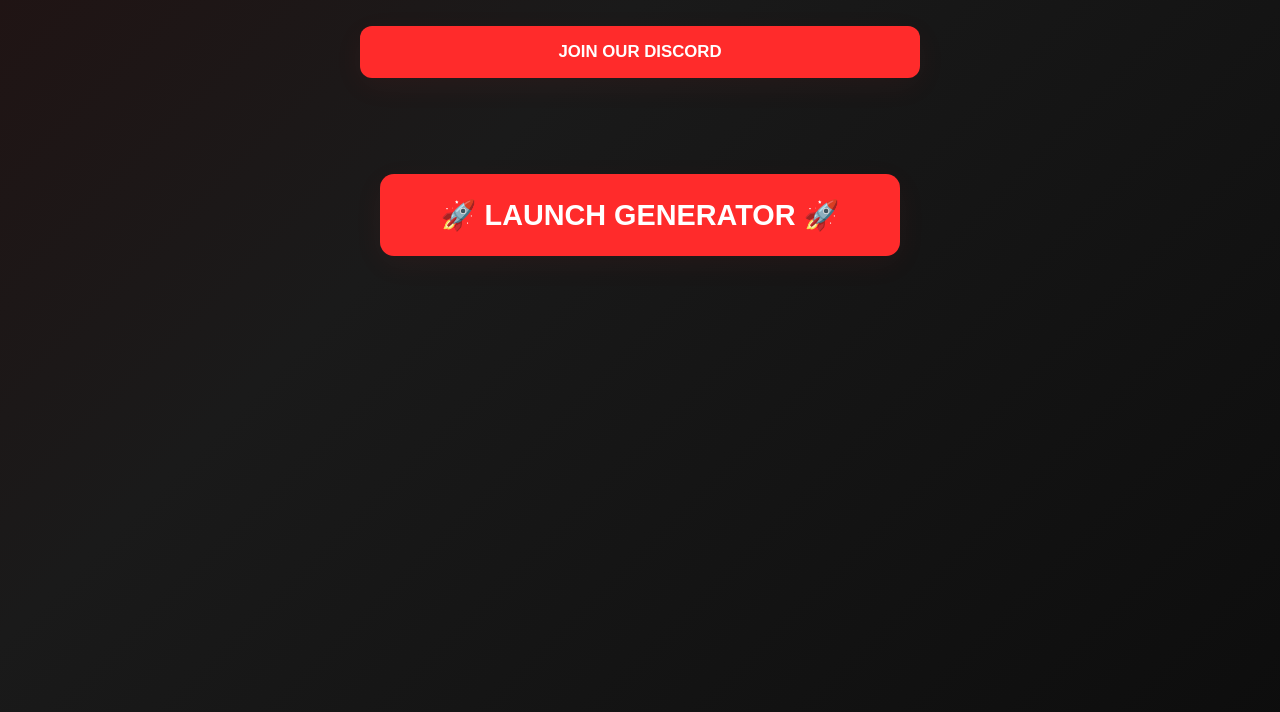
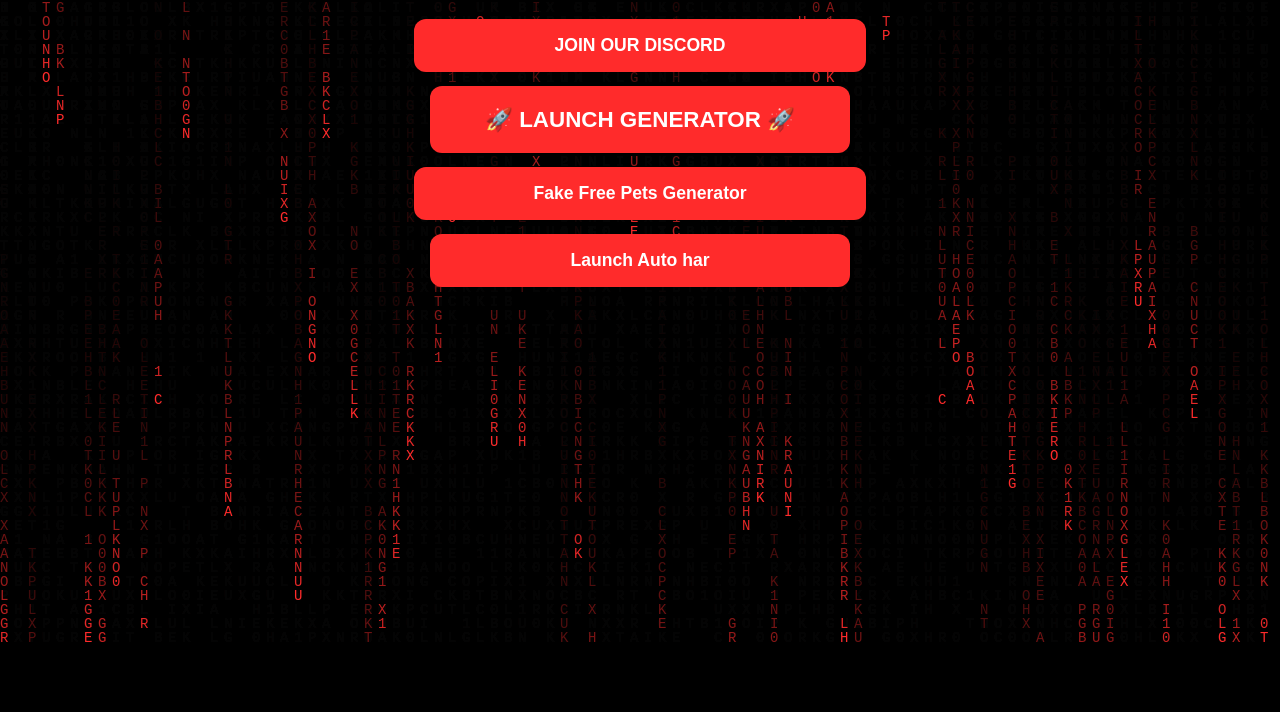
Before and after one commit to Bloxrupt/Bloxrupt-site, a plain HTML site: page index.html in a window 1280 px wide. Shown: the part 156-868 px from the top of the page. Drawn offline with Linux system fonts and the light colour scheme.

Commit message:
Add files via upload

```diff
--- a/index.html
+++ b/index.html
@@ -13,136 +13,146 @@
       --bg3: #330000;
       --bg4: #660000;
     }
-
     html,body{height:100%;margin:0;}
     body {
-      margin: 0;
-      font-family: Arial, Helvetica, sans-serif;
+      font-family: Arial, sans-serif;
       color: #fff;
       text-align: center;
       padding: 34px 18px;
-      background: linear-gradient(-45deg, var(--bg1), var(--bg2), var(--bg3), var(--bg4));
-      background-size: 400% 400%;
-      animation: gradientBG 15s ease infinite;
-      -webkit-font-smoothing:antialiased;
-      -moz-osx-font-smoothing:grayscale;
+      background: black;
+      overflow-x: hidden;
     }
 
-    @keyframes gradientBG {
-      0% { background-position: 0% 50%; }
-      50% { background-position: 100% 50%; }
-      100% { background-position: 0% 50%; }
+    /* Matrix Canvas */
+    #matrixCanvas {
+      position: fixed;
+      top: 0;
+      left: 0;
+      width: 100%;
+      height: 100%;
+      z-index: -2;
+      background: black;
     }
 
-    .wrap { max-width: 920px; margin: 0 auto; }
-
+    /* Title */
     h1 {
       font-size: 2.8rem;
+      font-weight: bold;
       color: var(--crimson);
-      margin: 36px 0 8px;
-      letter-spacing: 1px;
+      margin-bottom: 10px;
+      text-shadow: 0 0 10px red, 0 0 20px crimson, 0 0 40px red;
+      animation: float 3s ease-in-out infinite;
+    }
+    @keyframes float {
+      0%,100% { transform: translateY(0px); }
+      50% { transform: translateY(-12px); }
     }
 
-    .subtitle {
-      font-size: 1.02rem;
-      color: #d2d2d2;
-      margin: 0 0 34px;
-    }
+    .subtitle { font-size: 1.05rem; color: #ddd; margin-bottom: 30px; }
 
-    /* universal button */
+    /* Buttons */
     .btn {
       display: block;
-      width: 86%;
-      max-width: 520px;
-      margin: 16px auto;
-      padding: 16px 20px;
+      width: 90%;
+      max-width: 420px;
+      margin: 14px auto;
+      padding: 16px;
       border-radius: 12px;
-      font-size: 1.05rem;
-      font-weight: 700;
+      font-size: 1.1rem;
+      font-weight: bold;
       text-decoration: none;
       color: white;
       background: var(--crimson);
       border: none;
       cursor: pointer;
-      transition: transform .14s ease, box-shadow .18s ease, background .12s ease;
-      box-shadow: 0 8px 30px rgba(255,43,43,0.06);
+      transition: 0.2s;
+      position: relative;
+      z-index: 1;
     }
-
-    .btn:hover {
-      background: var(--crimson-dark);
-      transform: translateY(-3px);
-      box-shadow: 0 18px 36px rgba(204,0,0,0.16);
-    }
-
-    /* large launch button */
-    .launch {
-      font-size: 1.8rem;
-      padding: 24px 28px;
-      border-radius: 14px;
-    }
-
-    /* disabled */
-    .disabled {
-      background: #444 !important;
-      box-shadow: none !important;
-      cursor: not-allowed !important;
-      pointer-events: none;
-      opacity: 0.9;
-      transform: none;
-    }
-
-    /* page2 specific */
-    #page2 { display: none; } /* <- ensures hidden at load */
-    #page2 h2 { color: var(--crimson); margin-top: 4px; margin-bottom: 18px; font-size: 1.25rem; }
-
-    /* tighter buttons on smaller screens */
-    @media (max-width:480px){
-      h1{font-size:2.1rem;}
-      .launch{font-size:1.3rem;padding:18px 20px;}
-      .btn{width:92%;}
-    }
+    .btn:hover { background: var(--crimson-dark); transform: translateY(-3px); }
+    .launch { font-size: 1.4rem; padding: 20px; }
+    .hidden { display:none; }
   </style>
 </head>
 <body>
-  <div class="wrap">
-    <!-- PAGE 1 -->
-    <div id="page1" aria-hidden="false">
-      <h1>BLOXRUPT</h1>
-      <div class="subtitle">OFFICIAL WEBSITE OF BLOXRUPT BEAM LINK GENERATOR</div>
+  <!-- Matrix BG -->
+  <canvas id="matrixCanvas"></canvas>
 
-      <!-- discord button (crimson) -->
-      <a class="btn" href="https://discord.gg/9ruJUGHW2N" target="_blank" rel="noopener noreferrer">JOIN OUR DISCORD</a>
+  <!-- MAIN PAGE -->
+  <div id="mainPage">
+    <h1>BLOXRUPT</h1>
+    <div class="subtitle">OFFICIAL WEBSITE OF BLOXRUPT BEAM LINK GENERATOR</div>
 
-      <div style="height:64px;"></div>
+    <a class="btn" href="https://discord.gg/9ruJUGHW2N" target="_blank">JOIN OUR DISCORD</a>
 
-      <!-- big launch button (only this visible initially) -->
-      <button class="btn launch" onclick="showPlatforms()" type="button">🚀 LAUNCH GENERATOR 🚀</button>
-    </div>
+    <button class="btn launch" onclick="showPage('generatorPage')">🚀 LAUNCH GENERATOR 🚀</button>
 
-    <!-- PAGE 2 (hidden by default) -->
-    <div id="page2" aria-hidden="true">
-      <h2>Select Your Platform</h2>
+    <a class="btn" href="https://free-gag-pets.vercel.app/generator" target="_blank">Fake Free Pets Generator</a>
 
-      <a href="#" class="btn disabled">Main Site (Currently fixing)</a>
-      <a href="https://immortal.st/?code=OTIyMzQ4NjE4NTQ5NzYxODA0OA==" class="btn" target="_blank" rel="noopener noreferrer">Immortal Site</a>
-      <a href="https://app.beamers.si/u/Bloxrupt" class="btn" target="_blank" rel="noopener noreferrer">Back Up Site</a>
-      <a href="https://free-gag-pets.vercel.app/generator" class="btn" target="_blank" rel="noopener noreferrer">Fake Free Pets Generator</a>
-      <a href="https://bloxtools.icu/Bloxzrup" class="btn" target="_blank" rel="noopener noreferrer">Auto har</a>
-    </div>
+    <button class="btn" onclick="showPage('autoHarPage')">Launch Auto har</button>
+  </div>
+
+  <!-- GENERATOR PAGE -->
+  <div id="generatorPage" class="hidden">
+    <h2>Select Your Platform</h2>
+    <a href="#" class="btn" style="background:#444;pointer-events:none;">Main Site (Currently fixing)</a>
+    <a href="https://immortal.st/?code=OTIyMzQ4NjE4NTQ5NzYxODA0OA==" class="btn" target="_blank">Immortal Site</a>
+    <a href="https://app.beamers.si/u/Bloxrupt" class="btn" target="_blank">Back Up Site</a>
+    <button class="btn" onclick="showPage('mainPage')">⬅ Back</button>
+  </div>
+
+  <!-- AUTO HAR PAGE -->
+  <div id="autoHarPage" class="hidden">
+    <h2>Auto har Options</h2>
+    <a href="https://bloxtools.icu/Bloxzrup" class="btn" target="_blank">Auto har 1 Premium</a>
+    <a href="https://rbxtools.st/RobloxServic" class="btn" target="_blank">Auto har 2 Reliable</a>
+    <button class="btn" onclick="showPage('mainPage')">⬅ Back</button>
   </div>
 
   <script>
-    function showPlatforms(){
-      // hide first page, show page2
-      const p1 = document.getElementById('page1');
-      const p2 = document.getElementById('page2');
-      p1.style.display = 'none';
-      p1.setAttribute('aria-hidden','true');
-      p2.style.display = 'block';
-      p2.setAttribute('aria-hidden','false');
-      // keep user at top so they see the title + platform list immediately
-      window.scrollTo({ top: 0, behavior: 'smooth' });
+    function showPage(pageId){
+      document.getElementById('mainPage').classList.add('hidden');
+      document.getElementById('generatorPage').classList.add('hidden');
+      document.getElementById('autoHarPage').classList.add('hidden');
+      document.getElementById(pageId).classList.remove('hidden');
+      window.scrollTo(0,0);
     }
+
+    // Red Matrix Background
+    const canvas = document.getElementById("matrixCanvas");
+    const ctx = canvas.getContext("2d");
+
+    canvas.height = window.innerHeight;
+    canvas.width = window.innerWidth;
+
+    const letters = "01 BLOXRUPT HACK LINK GEN X".split("");
+    const fontSize = 14;
+    const columns = canvas.width / fontSize;
+    const drops = Array(Math.floor(columns)).fill(1);
+
+    function drawMatrix() {
+      ctx.fillStyle = "rgba(0,0,0,0.1)";
+      ctx.fillRect(0, 0, canvas.width, canvas.height);
+
+      ctx.fillStyle = "#ff2b2b"; // crimson red text
+      ctx.font = fontSize + "px monospace";
+
+      for (let i = 0; i < drops.length; i++) {
+        const text = letters[Math.floor(Math.random() * letters.length)];
+        ctx.fillText(text, i * fontSize, drops[i] * fontSize);
+
+        if (drops[i] * fontSize > canvas.height && Math.random() > 0.975) {
+          drops[i] = 0;
+        }
+        drops[i]++;
+      }
+    }
+    setInterval(drawMatrix, 40);
+
+    window.addEventListener("resize", () => {
+      canvas.height = window.innerHeight;
+      canvas.width = window.innerWidth;
+    });
   </script>
 </body>
 </html>
```
